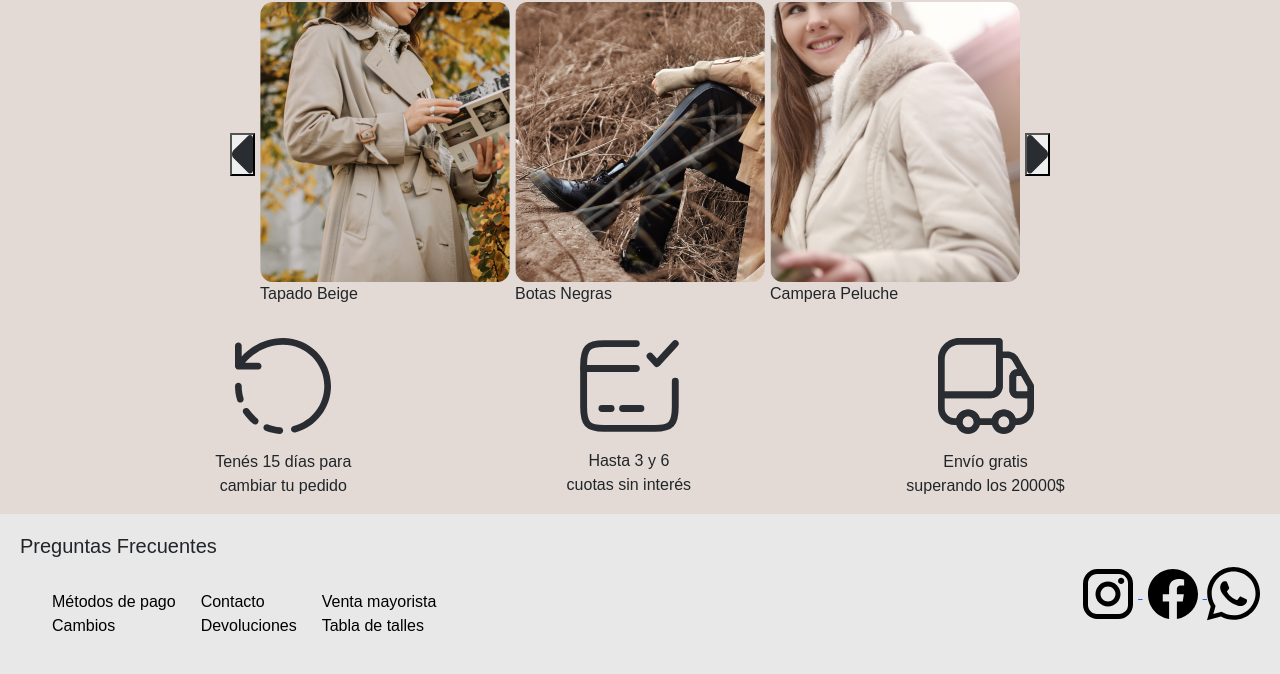
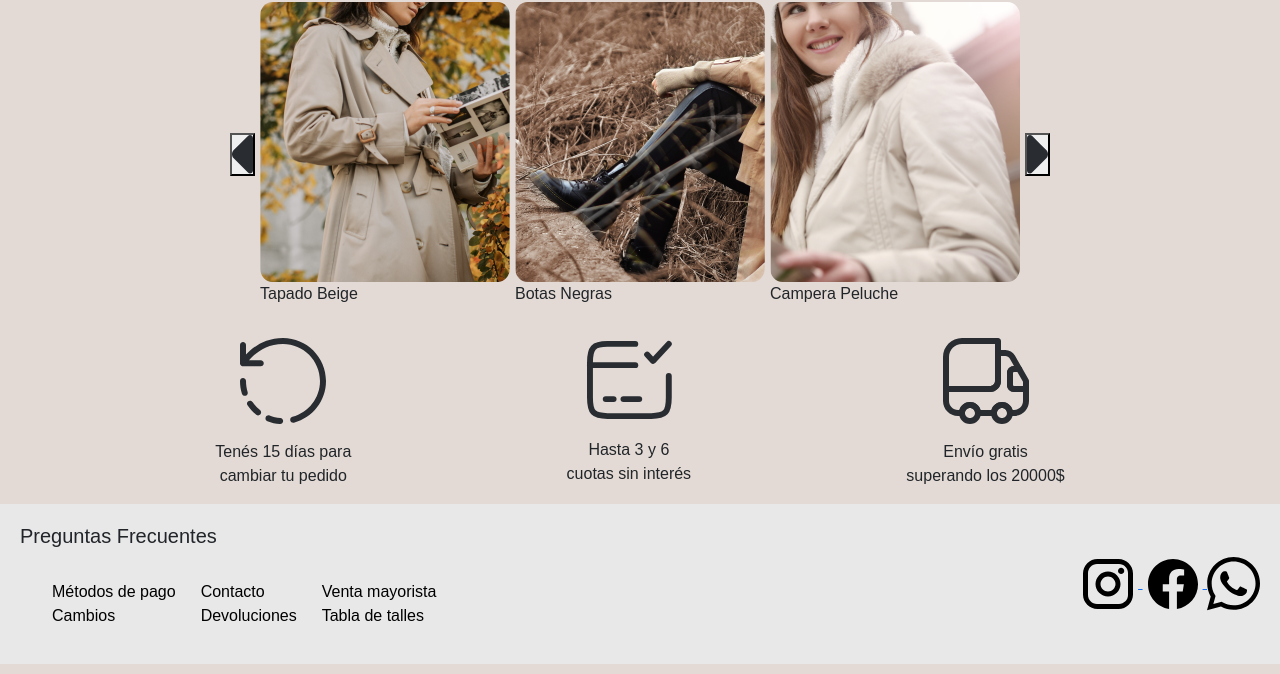
Before and after one commit to LauraGRod/ProyectoFinalDW-Rodriguez, a plain HTML site: page index.html in a window 1280 px wide. Shown: the part 721-1395 px from the top of the page. Drawn offline with nearby package versions, Linux system fonts and the light colour scheme; a web font is replaced by a local one.

Commit message:
empizo css tienda

```diff
--- a/css/style.css
+++ b/css/style.css
@@ -271,11 +271,6 @@ footer div ul{
     gap: 3.125rem;
 }
 
-/*TIENDA*/
-
-.imgs-tienda{
-    border-radius: 5%;
-}
 
 /*NOSOTROS*/
 
@@ -330,6 +325,17 @@ footer div ul{
     display: flex;
     flex-direction: column;
     gap: .3125rem;
+}
+
+/*TIENDA*/
+
+.imgs-tienda{
+    border-radius: 5%;
+}
+.filtros{
+    display: flex;
+    flex-direction: row;
+    justify-content: space-between;
 }
 
 /*MEDIA Q - INDEX*/
@@ -421,6 +427,15 @@ footer div ul{
         justify-content: space-between;
         gap: .3125rem;
     }
+    .icono-refresh{
+        width: 3.5rem;
+    }
+    .icono-tarjeta{
+        width: 3.5rem;
+    }
+    .icono-auto{
+        width: 3.5rem;
+    }
     /*MEDIA Q - CONTACTO*/
     .bloque-contacto{
     width: 18.75rem;
@@ -506,6 +521,15 @@ footer div ul{
         justify-content: space-between;
         gap: 1.5625rem;
     }
+    .icono-refresh{
+        width: 4.75rem;
+    }
+    .icono-tarjeta{
+        width: 4.75rem;
+    }
+    .icono-auto{
+        width: 4.75rem;
+    }
     /*MEDIA Q - CONTACTO*/
     .bloque-contacto{
     width: 37.5rem;
@@ -580,6 +604,15 @@ footer div ul{
         display: flex;
         flex-direction: column;
     }
+    .icono-refresh{
+        width: 5.375rem;
+    }
+    .icono-tarjeta{
+        width: 5.375rem;
+    }
+    .icono-auto{
+        width: 5.375rem;
+    }
     /*MEDIA Q - CONTACTO*/
     .bloque-contacto{
     width: 56.25rem;
--- a/index.html
+++ b/index.html
@@ -110,7 +110,7 @@
                     <button class="flecha-der"> <img src="./assets/img/icon_arrowright2_.svg" alt="" class="carrousel-cards"> </button> <!--FLECHA DERECHA-->
                 </div>
             <br>
-                <div class="d-flex flex-row justify-content-evenly" class="info-compra">
+                <div class="d-flex flex-md-row flex-sm-column justify-content-evenly" class="info-compra">
                     <div class="d-flex flex-column justify-content-evenly align-items-center gap-3">
                         <img class="icono-refresh" src="./assets/img/icon_refresh_.svg" alt="">
                         <p class="text-center">Tenés 15 días para <br> cambiar tu pedido</p>
```
Also changed, not shown: pages/tienda.html (+2 -2 lines).
